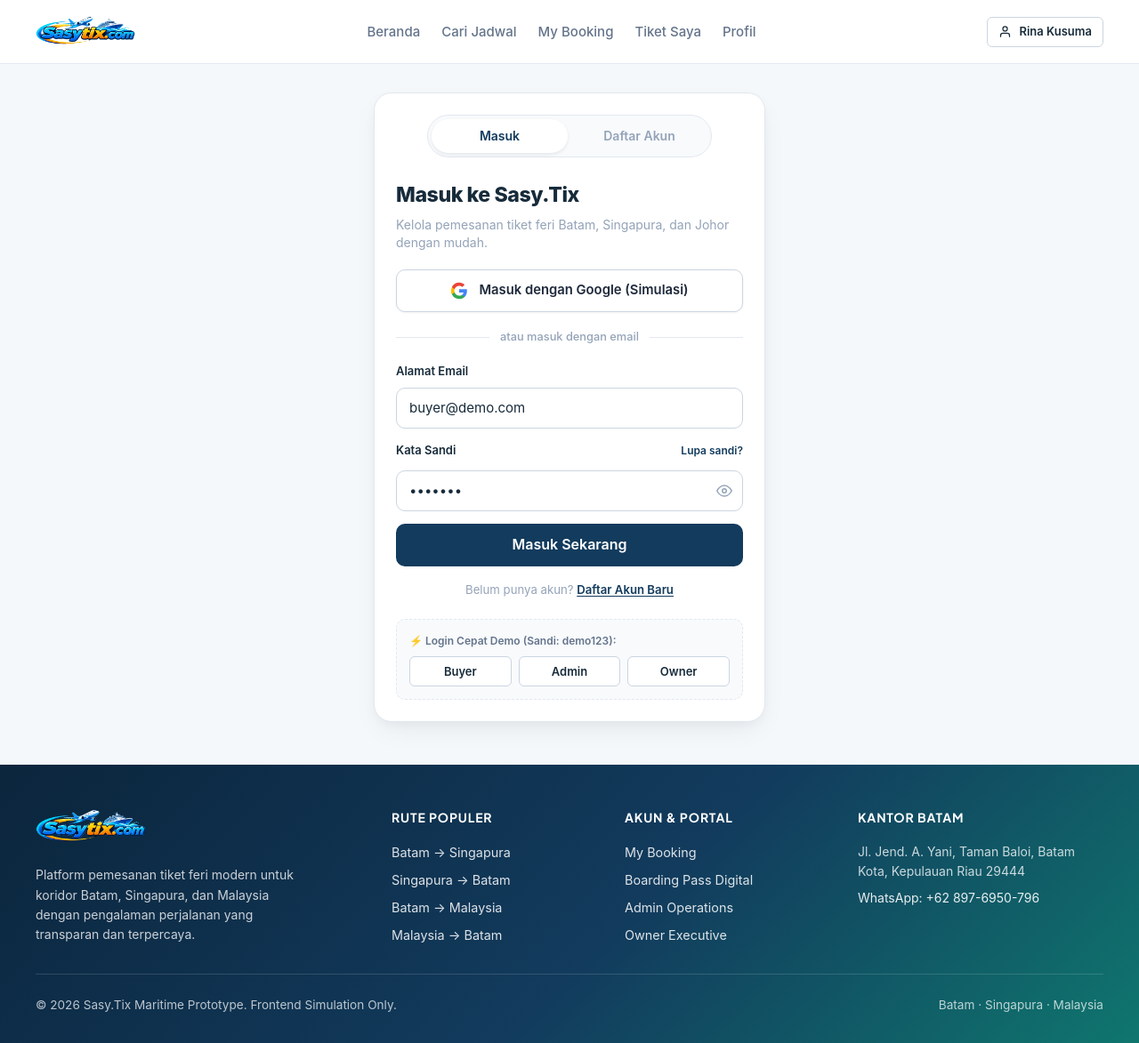
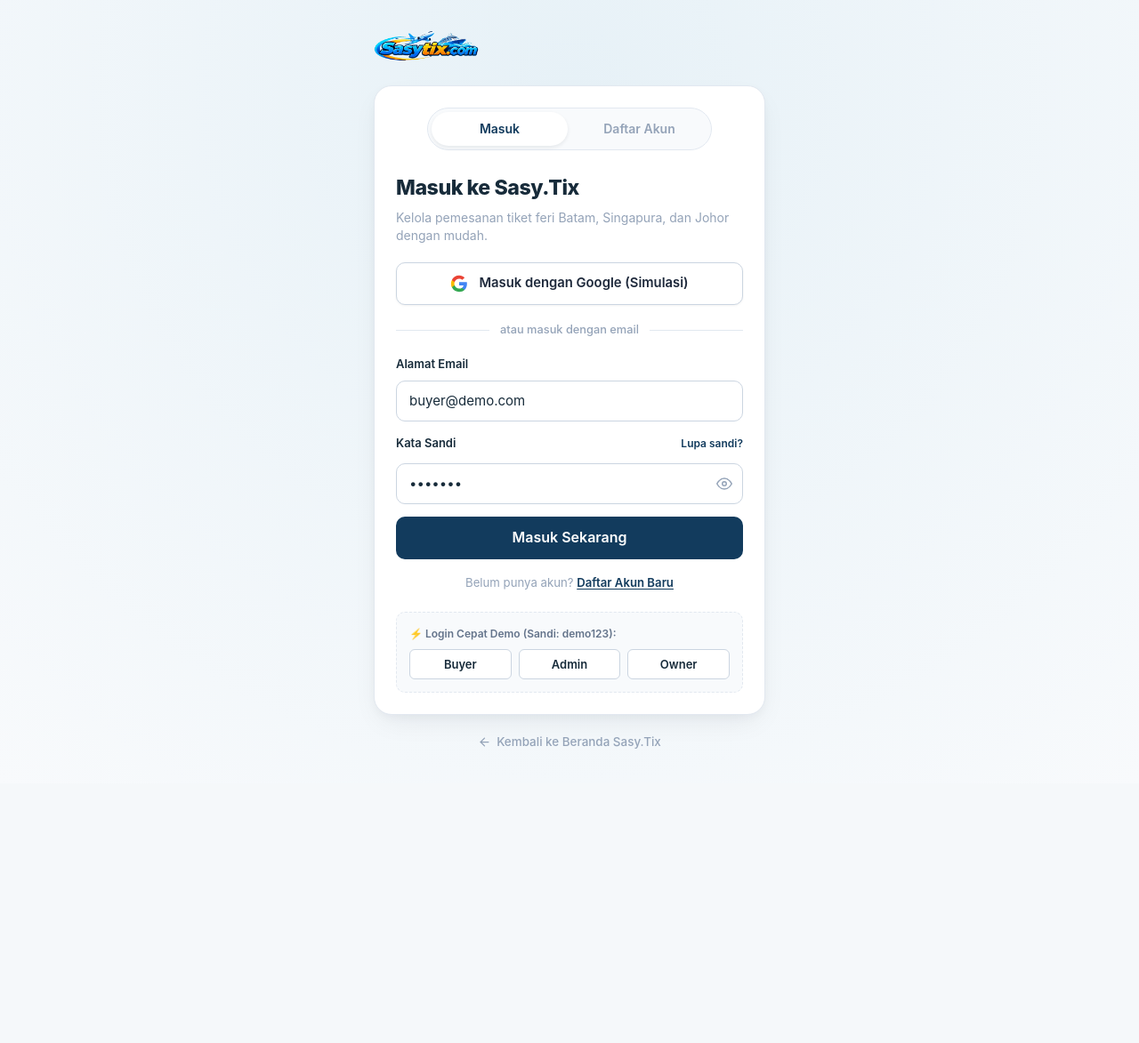
Before and after one commit to RimuruTempestCkCK/sasytix-rebuild, a plain HTML site: page pages/buyer/auth.html in a window 1280 px wide. Shown: the whole page at 89% size. After the commit the page ends 881 px from the top, so only its background shows below. Drawn offline with Linux system fonts and the light colour scheme.

Commit message:
style: hapus header dan footer pada halaman login, register, dan auth

```diff
--- a/css/buyer.css
+++ b/css/buyer.css
@@ -490,12 +490,45 @@
    Modern Auth Styles (Login, Register & Google Simulation)
    ========================================================================== */
 .auth-section {
-  padding-top: var(--space-8);
-  padding-bottom: var(--space-12);
-  min-height: calc(100vh - 160px);
+  min-height: 100vh;
   display: flex;
+  flex-direction: column;
   align-items: center;
   justify-content: center;
+  padding: var(--space-8) var(--space-4);
+  background: radial-gradient(circle at 50% 12%, rgba(2, 132, 199, 0.06) 0%, rgba(248, 250, 252, 1) 100%);
+}
+
+.auth-brand-center {
+  text-align: center;
+  margin-bottom: 22px;
+}
+
+.auth-brand-center img {
+  height: 42px;
+  width: auto;
+  object-fit: contain;
+  transition: transform 0.2s cubic-bezier(0.4, 0, 0.2, 1);
+}
+
+.auth-brand-center a:hover img {
+  transform: scale(1.04);
+}
+
+.auth-back-link {
+  display: inline-flex;
+  align-items: center;
+  gap: 6px;
+  color: var(--color-text-muted);
+  font-size: 0.84rem;
+  font-weight: 500;
+  text-decoration: none;
+  margin-top: 20px;
+  transition: color 0.15s ease;
+}
+
+.auth-back-link:hover {
+  color: var(--color-primary);
 }
 
 .auth-card {
--- a/js/buyer/auth-page.js
+++ b/js/buyer/auth-page.js
@@ -2,9 +2,6 @@
   const { UI, Auth, Icons } = window.SasyTix;
 
   document.addEventListener('DOMContentLoaded', () => {
-    UI.renderPublicHeader('auth');
-    UI.renderPublicFooter();
-
     const params = new URLSearchParams(window.location.search);
     const bodyPage = document.body.getAttribute('data-auth-page');
     let mode = params.get('mode') || bodyPage || 'login';
--- a/pages/buyer/auth.html
+++ b/pages/buyer/auth.html
@@ -16,10 +16,14 @@
   <link rel="stylesheet" href="../../css/responsive.css">
 </head>
 <body>
-  <div id="site-header-mount"></div>
+  <main class="auth-section">
+    <div class="container" style="max-width:480px;">
+      <div class="auth-brand-center">
+        <a href="../../index.html" aria-label="Sasy.Tix Beranda">
+          <img src="../../assets/logos/logo.png" alt="Sasytix.com">
+        </a>
+      </div>
 
-  <main class="section auth-section">
-    <div class="container" style="max-width:480px;">
       <div class="auth-card card">
         <div class="auth-card-header">
           <div class="auth-tabs-pill" id="auth-mode-tabs">
@@ -29,10 +33,15 @@
         </div>
         <div class="card-body auth-card-body" id="auth-form-mount"></div>
       </div>
+
+      <div style="text-align:center;">
+        <a href="../../index.html" class="auth-back-link">
+          <svg width="15" height="15" viewBox="0 0 24 24" fill="none" stroke="currentColor" stroke-width="2" stroke-linecap="round" stroke-linejoin="round"><line x1="19" y1="12" x2="5" y2="12"/><polyline points="12 19 5 12 12 5"/></svg>
+          Kembali ke Beranda Sasy.Tix
+        </a>
+      </div>
     </div>
   </main>
-
-  <div id="site-footer-mount"></div>
 
   <!-- Google Account Picker Modal (Simulasi) -->
   <div class="modal-backdrop" id="google-auth-modal" aria-hidden="true">
```
Also changed, not shown: pages/buyer/login.html (+14 -5 lines), pages/buyer/register.html (+14 -5 lines).
